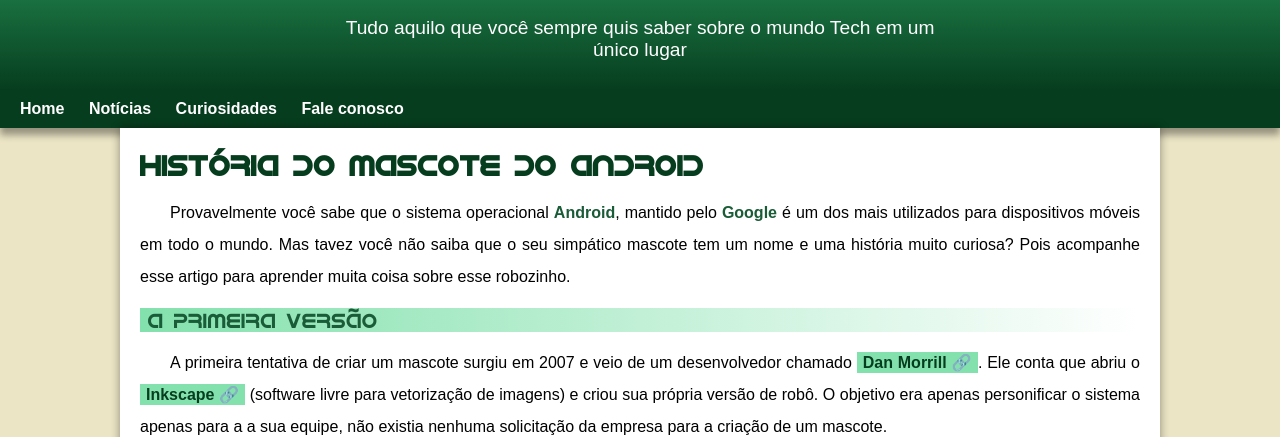
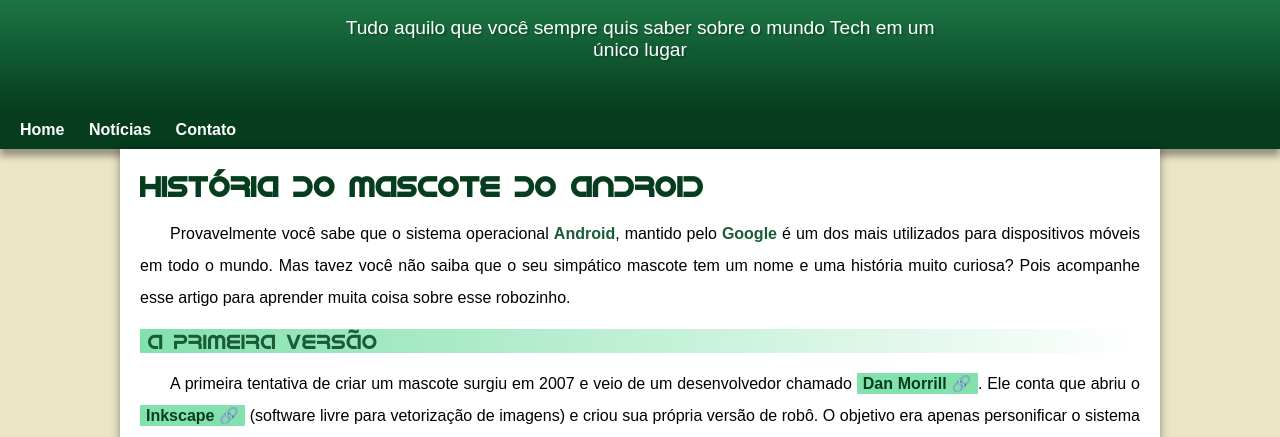
Before and after one commit to MatheusV8/projeto-android, a plain HTML site: page index.html in a window 1280 px wide. Shown: the part 100-537 px from the top of the page. Drawn offline with Linux system fonts and the light colour scheme.

Commit message:
Problema de padding resolvido

```diff
--- a/Style/estilo.css
+++ b/Style/estilo.css
@@ -47,7 +47,8 @@
         margin-right: 10px;
         margin-bottom: 20px;
         margin: auto;
-
+        padding-bottom: 50px;
+        text-shadow: 2px 2px 0px rgba(0, 0, 0, 0.192);
     }
     header > h1{
         color: white;
--- a/index.html
+++ b/index.html
@@ -18,8 +18,7 @@
     <nav>
         <a href="#">Home</a>
         <a href="#">Notícias</a>
-        <a href="#">Curiosidades</a>
-        <a href="#">Fale conosco</a>
+        <a href="#">Contato</a>
     </nav>
     <main>
         <article>
```
